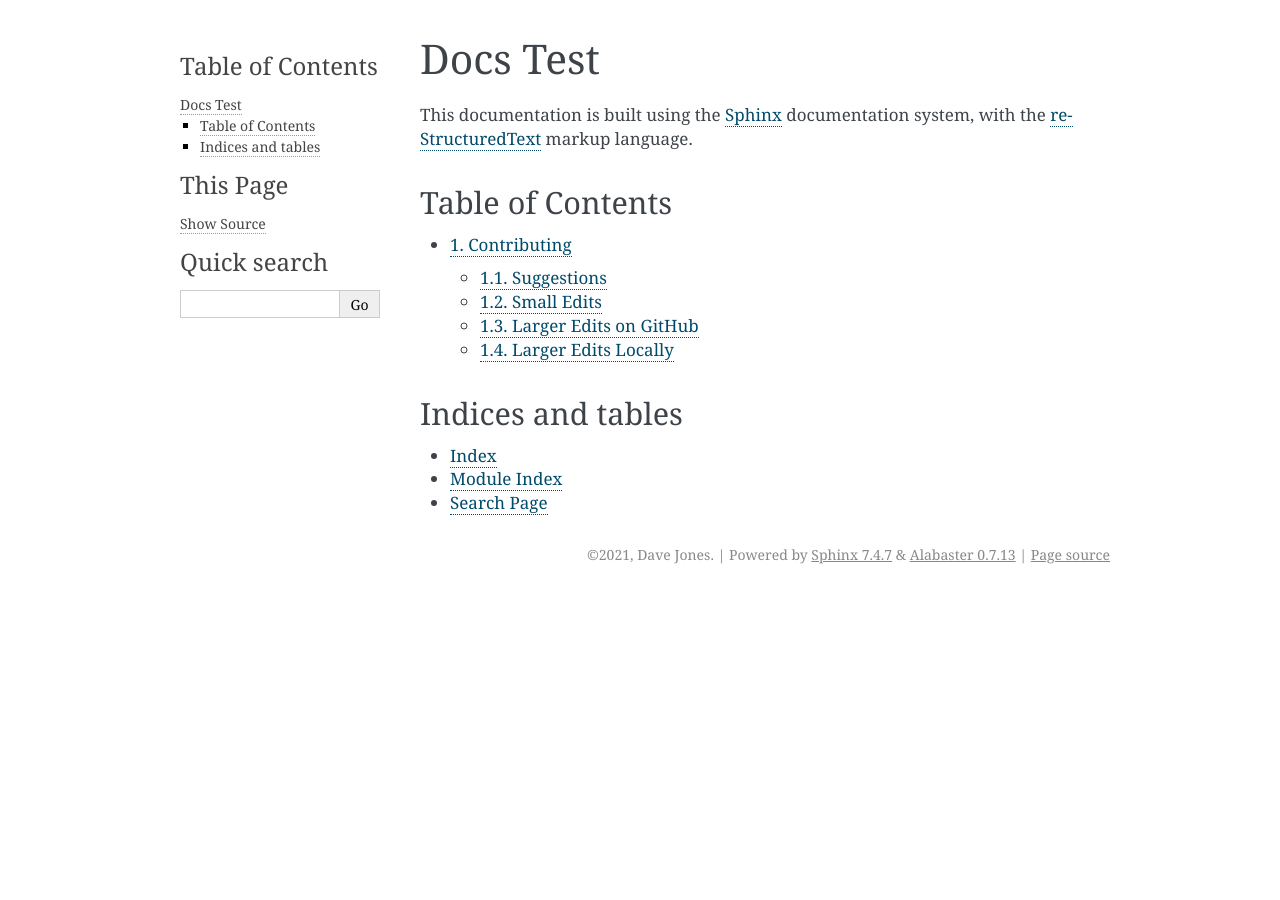
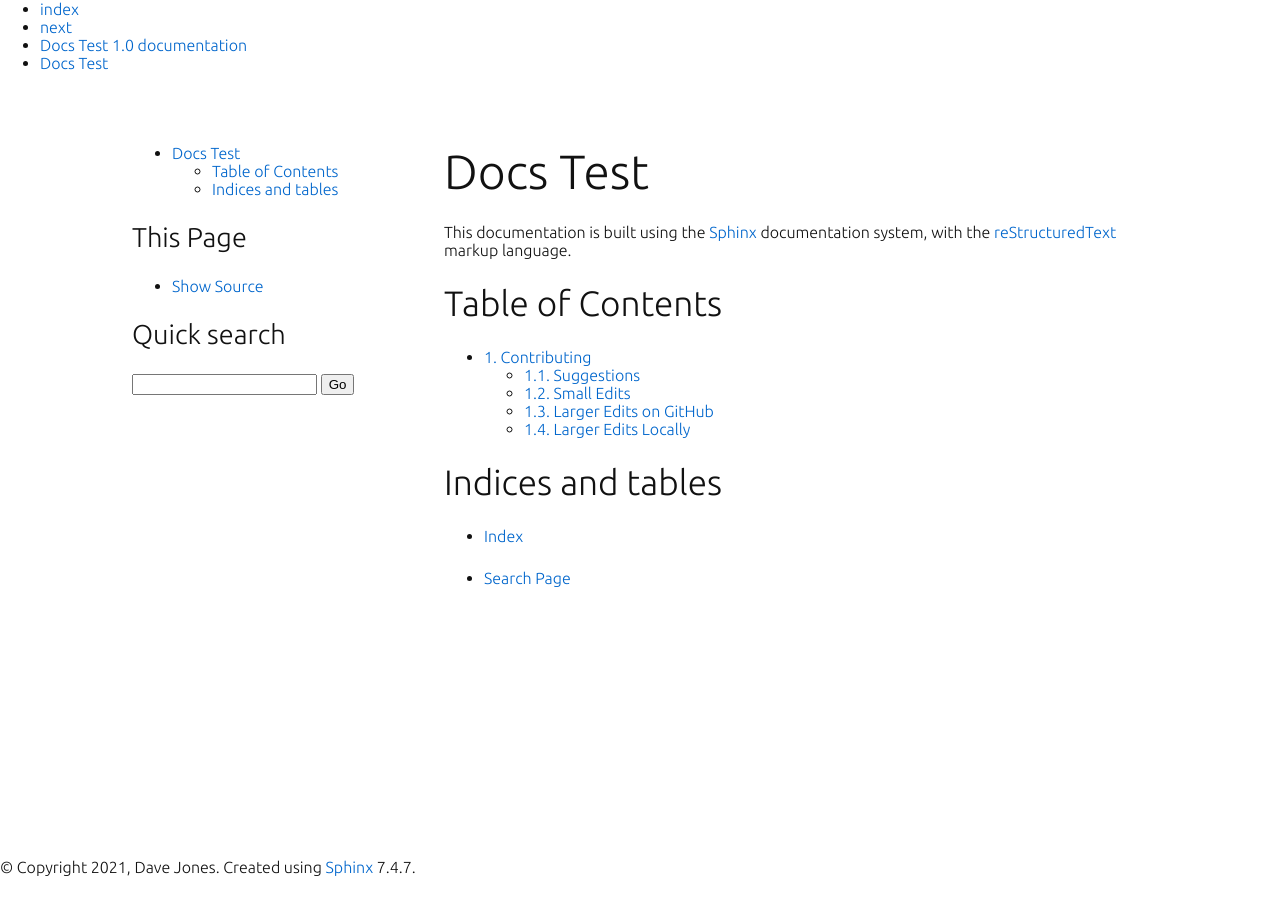
Before and after one commit to waveform80/doctest, a Sphinx documentation site: the page built from source/index.rst, in a window 1280 px wide. Built offline with Sphinx 7.4.7, drawn with Linux system fonts in a browser that asks for light colours.

Commit message:
Start work on a nice simple layout
Preferably internal and not relying on any external packages

```diff
--- /dev/null
+++ b/source/_static/basic.css_t
@@ -0,0 +1,78 @@
+@import url('https://fonts.googleapis.com/css2?family=Ubuntu:ital,wght@0,300;0,400;1,300;1,400&display=swap');
+@import url('https://fonts.googleapis.com/css2?family=Ubuntu+Mono:ital,wght@0,400;0,700;1,400;1,700&display=swap');
+
+html {
+    color: #111;
+    font-family: "Ubuntu", "Open Sans", sans-serif;
+    font-size: 12pt;
+    font-weight: 300;
+}
+
+body {
+    margin: 0;
+    min-height: 100vh;
+    display: grid;
+    grid-gap: 1.5rem;
+    grid-template-areas:
+        "header header header header"
+        "lmargin aside main rmargin"
+        "footer footer footer footer";
+    grid-template-rows: auto 1fr auto;
+    grid-template-columns: 1fr 18rem 44rem 1fr;
+}
+
+@media screen and (max-width: 65rem) {
+    body {
+        grid-template-columns: 0 calc(30% - 4.5rem) 70% 0;
+    }
+}
+
+@media screen and (max-width: 45rem) {
+    body {
+        grid-template-areas:
+            "header header header"
+            "lmargin aside rmargin"
+            "lmargin main rmargin"
+            "footer footer footer";
+        grid-template-rows: auto auto 1fr auto;
+        grid-template-columns: 0 calc(100% - 3rem) 0;
+    }
+}
+
+body > nav    { grid-area: header; }
+body > aside  { grid-area: aside; }
+body > main   { grid-area: main; }
+body > footer { grid-area: footer; }
+
+header, article, footer, main, aside, nav,
+h1, h2, h3, h4, h5, h6,
+ul, ol, dl, p, pre, table, hr, input {
+    margin-top: 0;
+    margin-bottom: 1.5rem;
+}
+
+ul ul, ul ol,
+ol ul, ol ol {
+    margin-bottom: 0;
+}
+
+h1 { font-size: 3rem; font-weight: 100; }
+h2 { font-size: 2.2rem; font-weight: 100; }
+h3 { font-size: 1.7rem; font-weight: 100; }
+h4 { font-size: 1.3rem; }
+h5 { font-size: 1.1rem; }
+h6 { font-size: 1rem; }
+
+a { text-decoration: none; color: #06c; }
+a:hover { text-decoration: underline; }
+a.headerlink { visibility: hidden; }
+*:hover > a.headerlink { visibility: visible; }
+
+pre, code {
+    font-family: "Ubuntu Mono", monospace;
+}
+
+pre {
+    background: rgba(0,0,0,.03);
+    padding: 0.5rem 1rem;
+}
--- /dev/null
+++ b/source/_templates/layout.html
@@ -0,0 +1,59 @@
+{%- extends "!layout.html" %}
+
+{%- block content %}
+  <aside role="navigation" aria-label="main navigation">
+    {%- block sidebarlogo %}
+    {%- if logo %}
+      <p class="logo"><a href="{{ pathto(master_doc)|e }}">
+        <img class="logo" src="{{ pathto('_static/' + logo, 1)|e }}" alt="Logo"/>
+      </a></p>
+    {%- endif %}
+    {%- endblock %}
+    {%- if sidebars != None %}
+      {%- for sidebartemplate in sidebars %}
+      {%- include sidebartemplate %}
+      {%- endfor %}
+    {%- endif %}
+  </aside>
+  <main>{% block body %}{% endblock %}</main>
+{% endblock %}
+
+{%- block relbar1 %}
+  <nav role="navigation" aria-label="related navigation">
+    <ul>
+      {%- for rellink in rellinks %}
+      <li>
+        <a href="{{ pathto(rellink[0])|e }}" title="{{ rellink[1]|striptags|e }}"
+           {{ accesskey(rellink[2]) }}>{{ rellink[3] }}</a>
+      </li>
+      {%- endfor %}
+      {%- block rootrellink %}
+      <li class="nav-item nav-item-0"><a href="{{ pathto(master_doc)|e }}">{{ shorttitle|e }}</a></li>
+      {%- endblock %}
+      {%- for parent in parents %}
+      <li class="nav-item nav-item-{{ loop.index }}"><a href="{{ parent.link|e }}" {% if loop.last %}{{ accesskey("U") }}{% endif %}>{{ parent.title }}</a></li>
+      {%- endfor %}
+      <li class="nav-item nav-item-this"><a href="{{ link|e }}">{{ title }}</a></li>
+      {%- block relbaritems %}{% endblock %}
+    </ul>
+  </nav>
+{% endblock %}
+{%- block relbar2 %}{% endblock %}
+
+{%- block footer %}
+  <footer>
+    {%- if show_copyright %}
+      {%- if hasdoc('copyright') %}
+        {% trans path=pathto('copyright'), copyright=copyright|e %}&#169; <a href="{{ path }}">Copyright</a> {{ copyright }}.{% endtrans %}
+      {%- else %}
+        {% trans copyright=copyright|e %}&#169; Copyright {{ copyright }}.{% endtrans %}
+      {%- endif %}
+    {%- endif %}
+    {%- if last_updated %}
+      {% trans last_updated=last_updated|e %}Last updated on {{ last_updated }}.{% endtrans %}
+    {%- endif %}
+    {%- if show_sphinx %}
+      {% trans sphinx_version=sphinx_version|e %}Created using <a href="https://www.sphinx-doc.org/">Sphinx</a> {{ sphinx_version }}.{% endtrans %}
+    {%- endif %}
+  </footer>
+{% endblock %}
--- /dev/null
+++ b/source/_templates/localtoc.html
@@ -0,0 +1,3 @@
+{%- if display_toc %}
+{{ toc }}
+{%- endif %}
--- a/source/conf.py
+++ b/source/conf.py
@@ -33,9 +33,11 @@ exclude_patterns = []
 # The theme to use for HTML and HTML Help pages.  See the documentation for
 # a list of builtin themes.
 #
-html_theme = 'alabaster'
+html_theme = 'basic'
 
 # Add any paths that contain custom static files (such as style sheets) here,
 # relative to this directory. They are copied after the builtin static files,
 # so a file named "default.css" will overwrite the builtin "default.css".
 html_static_path = ['_static']
+
+html_sidebars = {'**': ['localtoc.html', 'sourcelink.html', 'searchbox.html']}
--- a/source/index.rst
+++ b/source/index.rst
@@ -14,5 +14,4 @@ Indices and tables
 ==================
 
 * :ref:`genindex`
-* :ref:`modindex`
 * :ref:`search`
--- a/source/test.rst
+++ /dev/null
@@ -1,6 +0,0 @@
-Installation
-============
-
-A chapter on installation
-
-A chapter on customization
```
